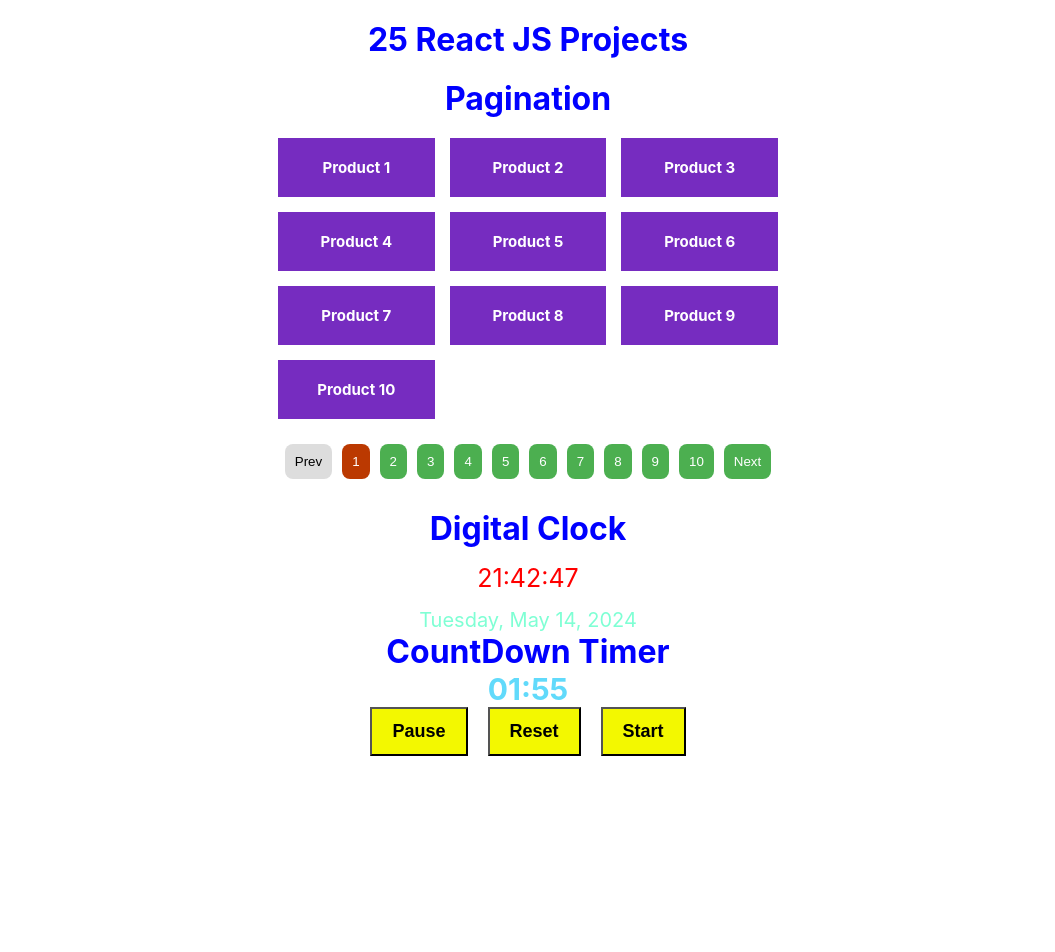
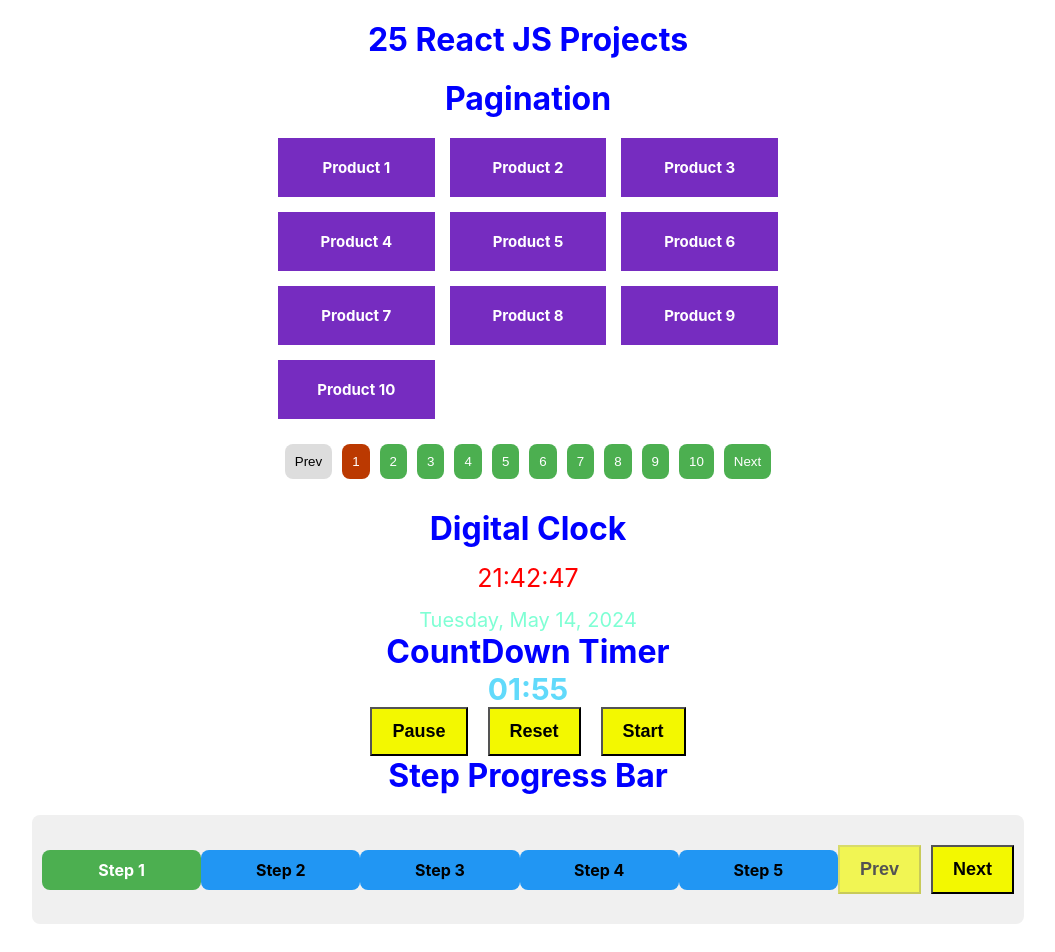
Before and after one commit to 7aslan/25-react-project-part-2, a React (Vite) app: page / in a window 1280 px wide. Shown: the top 952 px of the page, without its empty margins (112-1167 px from the left). Built offline with nearby package versions, Linux system fonts and the light colour scheme.

Commit message:
add: step-progress-bar

```diff
--- a/src/App.jsx
+++ b/src/App.jsx
@@ -2,14 +2,16 @@
 import CountdownTimerTest from "./components/countdown-timer/test";
 import DigitalClock from "./components/digital-clock";
 import PaginationTest from "./components/pagination/test";
+import StepProgressBarTest from "./components/step-progress-bar/test";
 
 function App() {
   return (
     <div className="App">
       <h1 className="title">25 React JS Projects</h1>
       <PaginationTest />
-      <DigitalClock/>
+      <DigitalClock />
       <CountdownTimerTest />
+      <StepProgressBarTest />
     </div>
   );
 }
--- /dev/null
+++ b/src/components/step-progress-bar/index.jsx
@@ -0,0 +1,41 @@
+function StepProgressBar({ activeStep, steps, setActiveStep }) {
+  function handlePreviousStep() {
+    setActiveStep((prevStep) => Math.max(prevStep - 1, 0));
+  }
+  function handleNextStep() {
+    setActiveStep((prevStep) => Math.min(prevStep + 1, steps.length - 1));
+  }
+
+  function calculateCurrentStepWidth() {
+    return `${(100 / (steps.length - 1)) * activeStep}%`;
+  }
+
+  return (
+    <div className="steps">
+      {steps && steps.length > 0
+        ? steps.map((stepItem, index) => (
+            <div
+              style={{ width: calculateCurrentStepWidth() }}
+              className={`step ${index <= activeStep ? "active" : ""}`}
+              key={index}
+            >
+              {stepItem}
+            </div>
+          ))
+        : null}
+      <div className="step-buttons-wrapper">
+        <button disabled={activeStep === 0} onClick={handlePreviousStep}>
+          Prev
+        </button>
+        <button
+          disabled={activeStep === steps.length - 1}
+          onClick={handleNextStep}
+        >
+          Next
+        </button>
+      </div>
+    </div>
+  );
+}
+
+export default StepProgressBar;
--- /dev/null
+++ b/src/components/step-progress-bar/progress.css
@@ -0,0 +1,45 @@
+.steps{
+    display: flex;
+    justify-content: center;
+    width: 80%;
+    align-items: center;
+    margin: auto;
+    background-color: #f0f0f0;
+    border-radius: 8px;
+    padding: 10px;
+    margin-top: 20px;
+}
+.step{
+    flex-grow: 1;
+    height: 100%;
+    display: flex;
+    justify-content: center;
+    align-items: center;
+    font-weight: bold;
+    background-color: #2196f3;
+    padding: 10px;
+    border-radius: 8px;
+}
+.step.active{
+    background-color: #4caf50;
+    color: #fff;
+}
+.step-buttons-wrapper{
+    display: flex;
+    justify-content: center;
+    align-items: center;
+    gap: 10px;
+    margin: 20px 0px;
+}
+.step-buttons-wrapper button{
+    padding: 12px 20px;
+    background-color: #f3f800;
+    font-size: 18px;
+    font-weight: bold;
+    cursor: pointer;
+}
+.step-buttons-wrapper button:disabled{
+    color: #000;
+    opacity: 0.65;
+    cursor: not-allowed;
+}
--- /dev/null
+++ b/src/components/step-progress-bar/test.jsx
@@ -0,0 +1,17 @@
+import { useState } from "react";
+import StepProgressBar from ".";
+import './progress.css'
+
+function StepProgressBarTest() {
+  const [activeStep, setActiveStep] = useState(0);
+  const steps = ["Step 1", "Step 2", "Step 3", "Step 4", "Step 5"];
+
+  return (
+    <div className="step-progress-bar-container">
+      <h1>Step Progress Bar</h1>
+      <StepProgressBar  activeStep={activeStep} setActiveStep={setActiveStep} steps={steps}/>
+    </div>
+  );
+}
+
+export default StepProgressBarTest;
```
